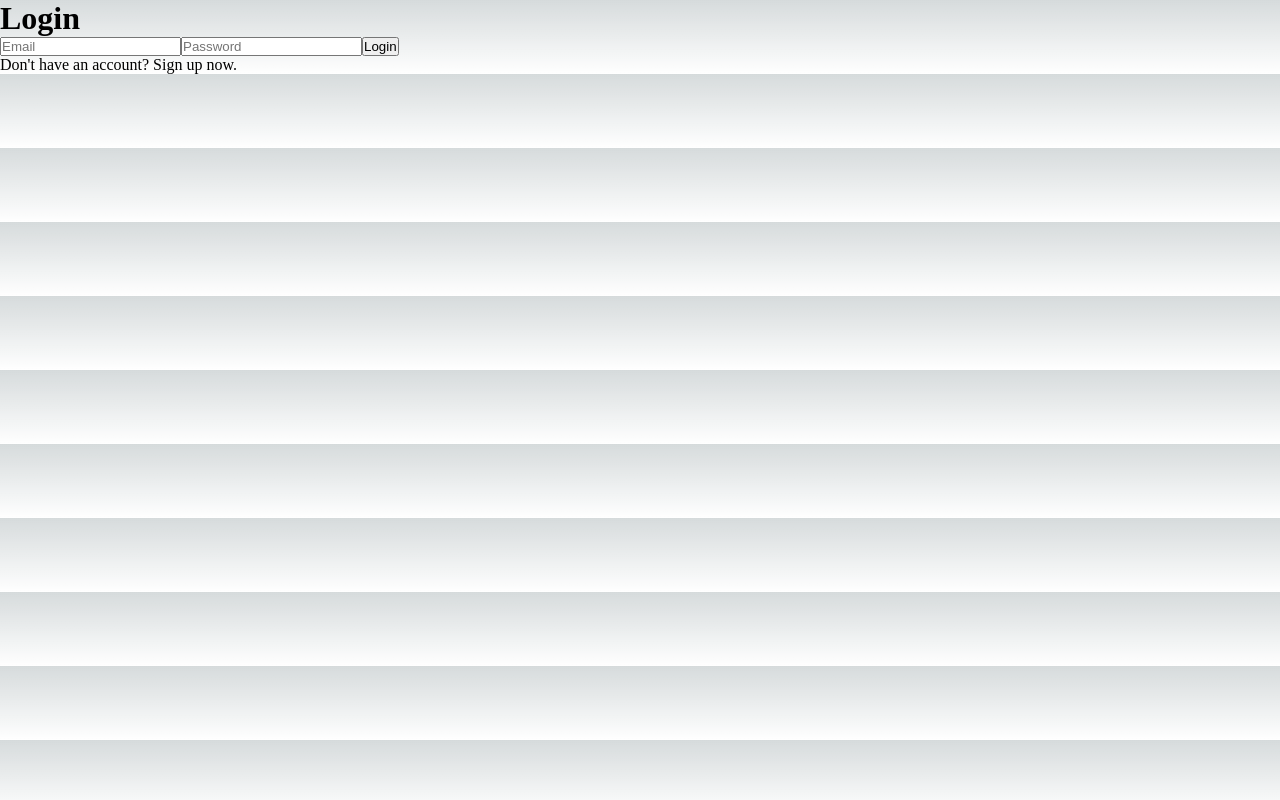
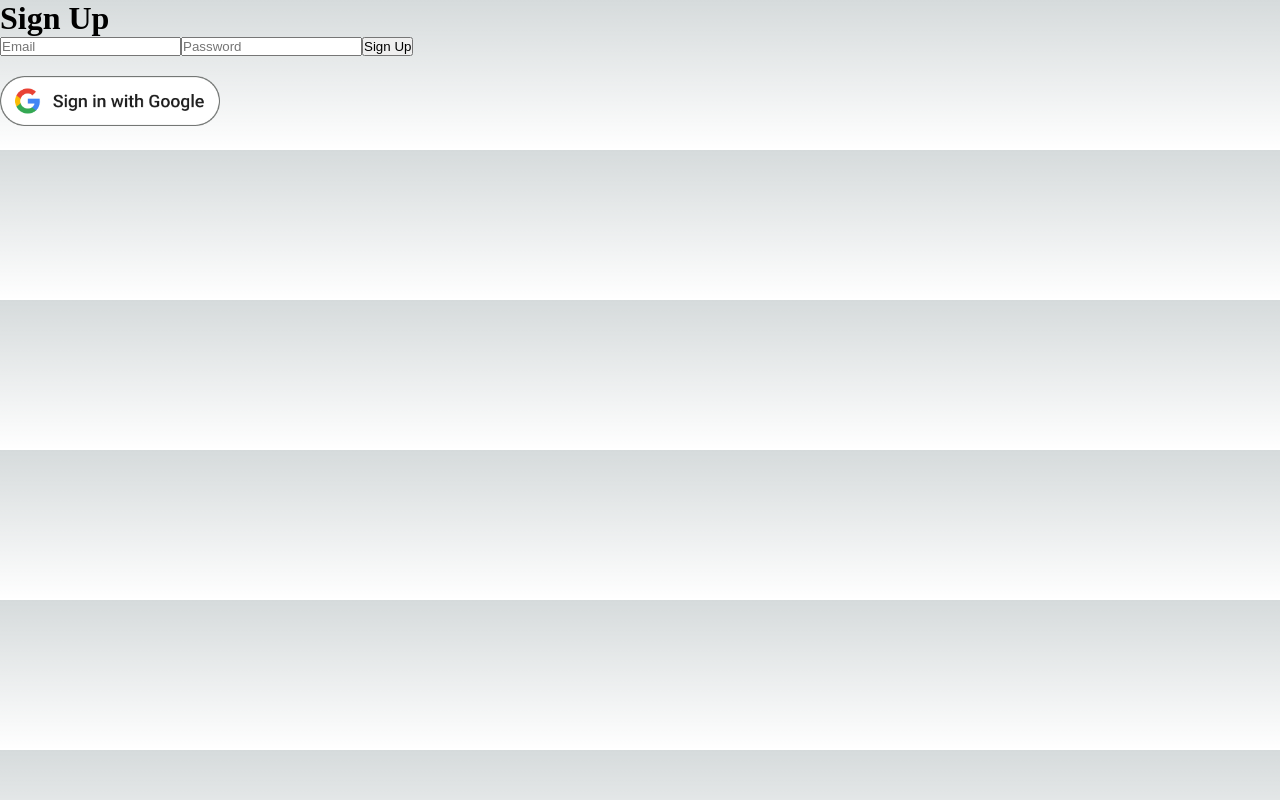
Before and after one commit to mattmillsxyz/mattdash, a Next.js app: page /signup in a window 1280 px wide. Built offline with nearby package versions, Linux system fonts and the light colour scheme; no server answers.

Commit message:
Sign in with Google

```diff
--- a/app/login/page.tsx
+++ b/app/login/page.tsx
@@ -1,30 +1,46 @@
+/* eslint-disable @next/next/no-img-element */
 // app/login/page.tsx
 'use client';
-import { useState } from 'react';
+import { useContext, useEffect, useState } from 'react';
 import { useRouter } from 'next/navigation';
-import { auth } from '../../firebaseConfig';
-import { signInWithEmailAndPassword } from 'firebase/auth';
+import { auth, provider } from '../../firebaseConfig';
+import { signInWithEmailAndPassword, signInWithPopup, GoogleAuthProvider } from 'firebase/auth';
 import Link from 'next/link';
+import { UserContext } from '@/context/UserContext';
 
 const Login = () => {
   const [email, setEmail] = useState('');
   const [password, setPassword] = useState('');
   const router = useRouter();
+  const { user } = useContext(UserContext);
 
-  const handleLogin = async (e: React.FormEvent) => {
+  useEffect(() => {
+    if (user) router.push('/');
+  }, [user, router]);
+
+  const handleEmailLogin = async (e: React.FormEvent) => {
     e.preventDefault();
     try {
       await signInWithEmailAndPassword(auth, email, password);
-      router.push('/profile');
+      router.push('/');
     } catch (error) {
-      console.error('Error logging in:', error);
+      console.error('Error logging in: ', error);
+    }
+  };
+
+  const handleGoogleLogin = async () => {
+    try {
+      await signInWithPopup(auth, provider);
+      router.push('/');
+    } catch (error) {
+      console.error('Error logging in: ', error);
     }
   };
 
   return (
     <div>
       <h1>Login</h1>
-      <form onSubmit={handleLogin}>
+      <form onSubmit={handleEmailLogin}>
         <input
           type="email"
           value={email}
@@ -41,6 +57,14 @@ const Login = () => {
         />
         <button type="submit">Login</button>
       </form>
+      <div style={{ marginBottom: 20, marginTop: 20 }}>
+        <button
+          onClick={handleGoogleLogin}
+          style={{ background: 'none', border: 'none', cursor: 'pointer' }}
+        >
+          <img width={220} src="/img/sign-in-with-google.png" alt="Sign in with Google" />
+        </button>
+      </div>
       Don&apos;t have an account? <Link href="/signup">Sign up now</Link>.
     </div>
   );
--- a/app/signup/page.tsx
+++ b/app/signup/page.tsx
@@ -1,15 +1,22 @@
+/* eslint-disable @next/next/no-img-element */
 // app/signup/page.tsx
 'use client';
-import { useState } from 'react';
+import { useContext, useEffect, useState } from 'react';
 import { useRouter } from 'next/navigation';
-import { auth, db } from '../../firebaseConfig';
-import { createUserWithEmailAndPassword } from 'firebase/auth';
+import { auth, db, provider } from '../../firebaseConfig';
+import { createUserWithEmailAndPassword, signInWithPopup } from 'firebase/auth';
 import { doc, setDoc } from 'firebase/firestore';
+import { UserContext } from '@/context/UserContext';
 
 const SignUp = () => {
   const [email, setEmail] = useState('');
   const [password, setPassword] = useState('');
   const router = useRouter();
+  const { user } = useContext(UserContext);
+
+  useEffect(() => {
+    if (user) router.push('/');
+  }, [user, router]);
 
   const handleSignUp = async (e: React.FormEvent) => {
     e.preventDefault();
@@ -23,9 +30,18 @@ const SignUp = () => {
         uid: user.uid,
       });
 
-      router.push('/login');
+      router.push('/');
     } catch (error) {
       console.error('Error signing up:', error);
+    }
+  };
+
+  const handleGoogleLogin = async () => {
+    try {
+      await signInWithPopup(auth, provider);
+      router.push('/profile');
+    } catch (error) {
+      console.error('Error logging in: ', error);
     }
   };
 
@@ -49,6 +65,14 @@ const SignUp = () => {
         />
         <button type="submit">Sign Up</button>
       </form>
+      <div style={{ marginBottom: 20, marginTop: 20 }}>
+        <button
+          onClick={handleGoogleLogin}
+          style={{ background: 'none', border: 'none', cursor: 'pointer' }}
+        >
+          <img width={220} src="/img/sign-in-with-google.png" alt="Sign in with Google" />
+        </button>
+      </div>
     </div>
   );
 };
--- a/components/AuthWrapper.tsx
+++ b/components/AuthWrapper.tsx
@@ -1,12 +1,16 @@
 'use client';
 import { useContext, useEffect } from 'react';
-import { useRouter } from 'next/navigation';
+import { usePathname } from 'next/navigation';
 import { UserContext } from '../context/UserContext';
 
 import Login from '@/app/login/page';
+import SignUp from '@/app/signup/page';
 
 function AuthWrapper({ children }: { children: any }) {
   const { user, loading } = useContext(UserContext);
+  const pathname = usePathname();
+
+  console.log('DEBUG: router: ', pathname);
 
   if (loading) {
     return <div>Loading...</div>;
@@ -14,7 +18,7 @@ function AuthWrapper({ children }: { children: any }) {
     return children;
   }
 
-  return <Login></Login>;
+  return pathname === '/signup' ? <SignUp /> : <Login />;
 }
 
 export default AuthWrapper;
--- a/firebaseConfig.ts
+++ b/firebaseConfig.ts
@@ -1,5 +1,5 @@
 import { initializeApp } from 'firebase/app';
-import { getAuth } from 'firebase/auth';
+import { getAuth, GoogleAuthProvider } from 'firebase/auth';
 import { getFirestore } from 'firebase/firestore';
 
 const firebaseConfig = {
@@ -14,5 +14,6 @@ const firebaseConfig = {
 const app = initializeApp(firebaseConfig);
 const auth = getAuth(app);
 const db = getFirestore(app);
+const provider = new GoogleAuthProvider();
 
-export { auth, db };
+export { auth, db, provider };
```
Also changed, not shown: public/img/sign-in-with-google.png (added), public/img/sign-up-with-google.png (added).
